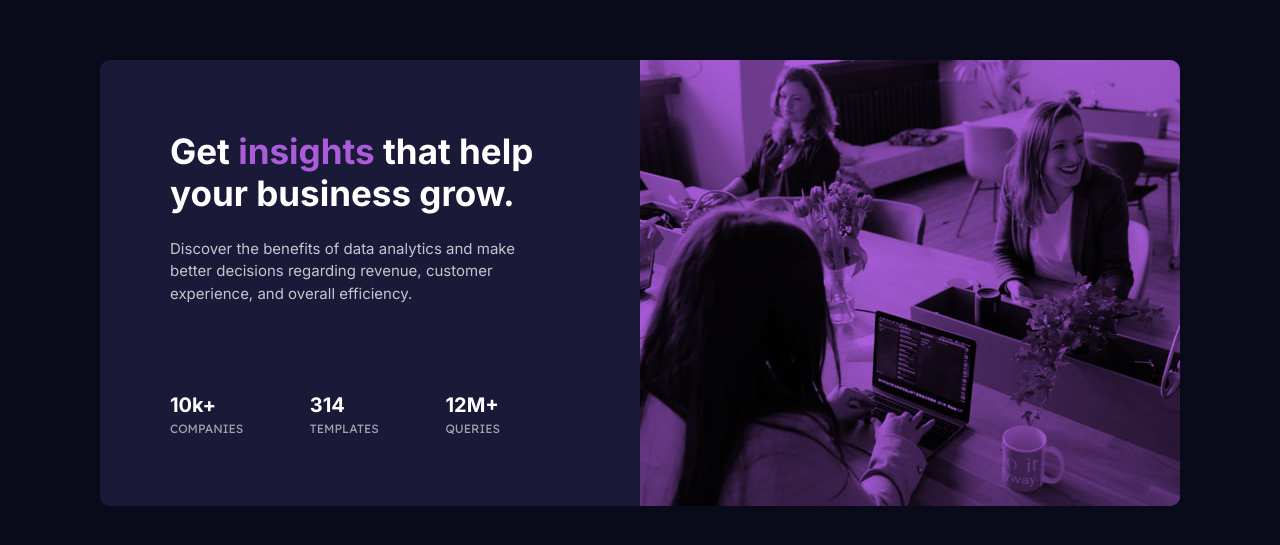
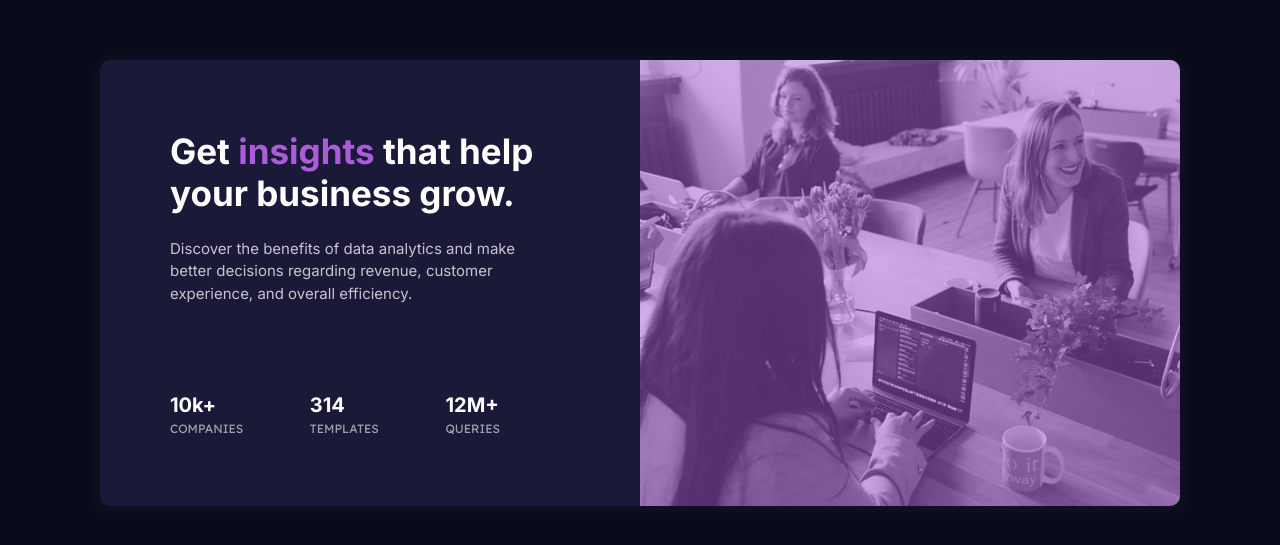
Before and after one commit to Miguel-Rabatini/stats-preview-card-component, a React (Vite) app: page / in a window 1280 px wide. Shown: the part 117-662 px from the top of the page. Built offline with nearby package versions, Linux system fonts and the light colour scheme.

Commit message:
Update StatsPreview.scss

```diff
--- a/src/pages/stats-preview/StatsPreview.scss
+++ b/src/pages/stats-preview/StatsPreview.scss
@@ -20,6 +20,7 @@
     width: 1080px;
     height: 446px;
     border-radius: 10px;
+    box-shadow: 0px 3px 20px 3px rgba(55, 115, 140, 0.1);
     background-color: hsl(244, 38%, 16%);
 
     @media only screen and (max-width: 1080px) {
@@ -130,7 +131,7 @@
 
       .header-image-background_header-image {
         border-radius: inherit;
-        mix-blend-mode: multiply;
+        opacity: 0.5;
 
         @media only screen and (max-width: 540px) {
           width: 330px;
```
